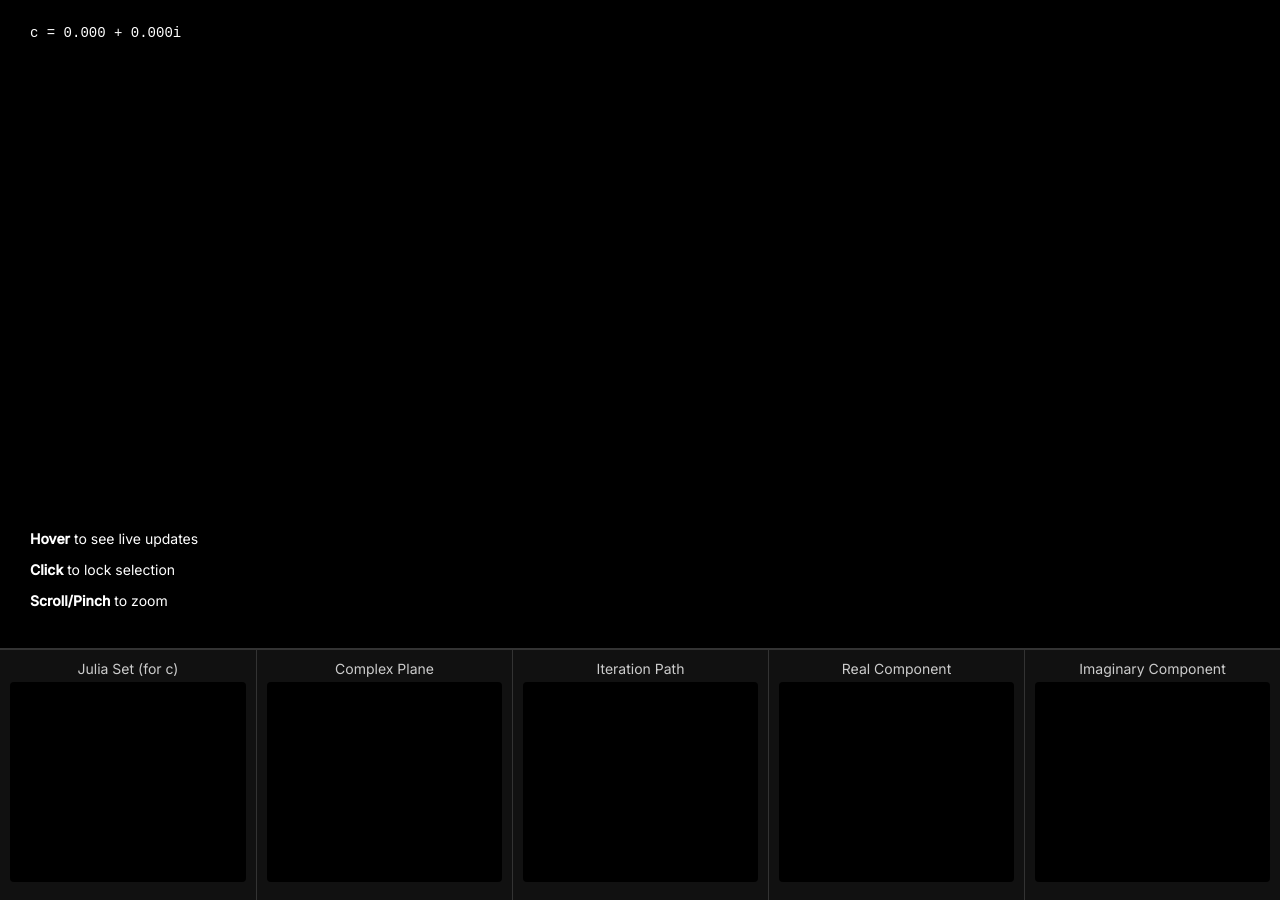
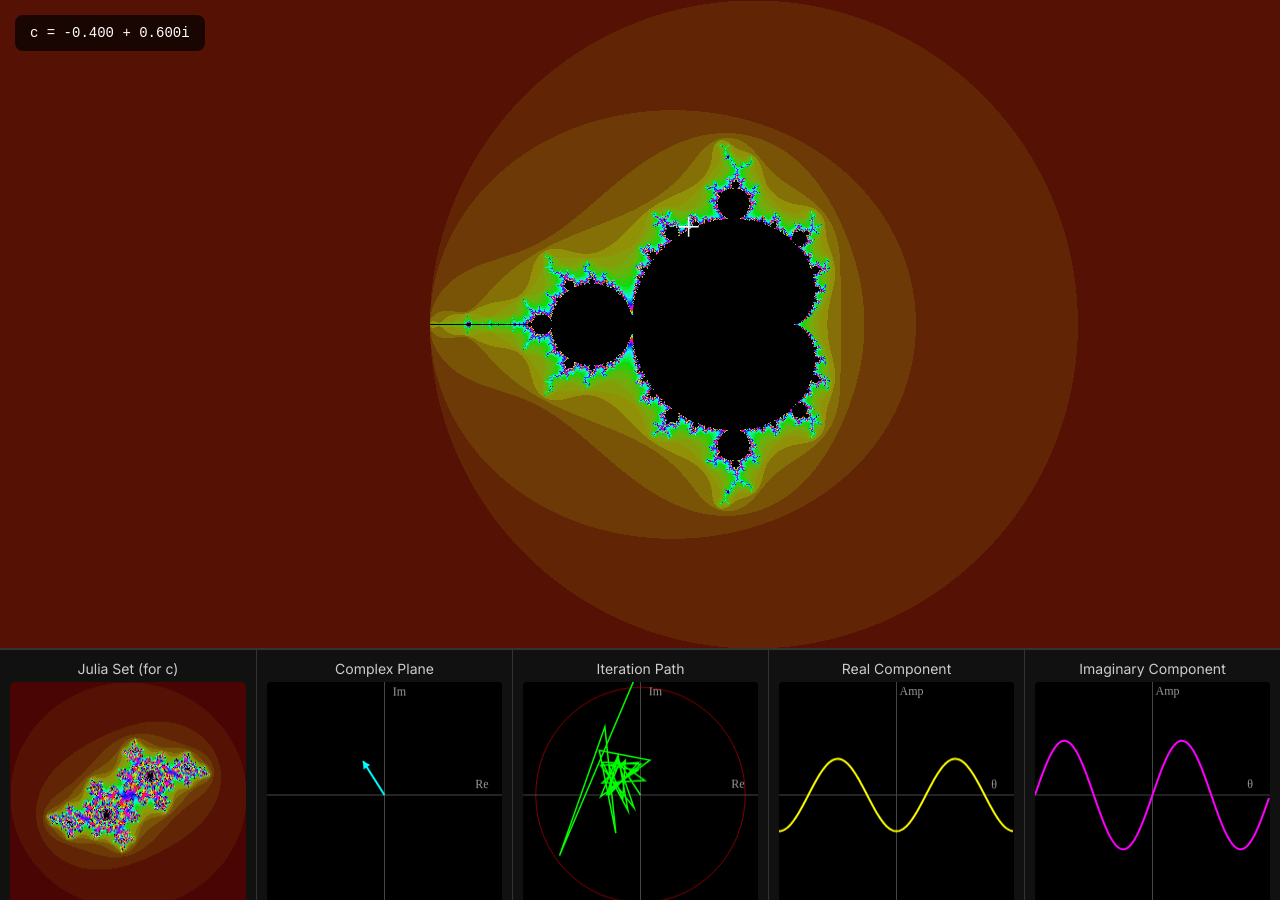
Before and after one commit to JTaal/JTaal.github.io, a Jekyll site: the page visualizations/mandlebrot-julia-analysis.html, which Jekyll copies as it is, in a window 1280 px wide. Built offline with Jekyll 4.4.1, drawn with Linux system fonts in a browser that asks for light colours; part of the change alters nothing that is shown.

Commit message:
Update mandlebrot-julia-analysis.html

```diff
--- a/visualizations/mandlebrot-julia-analysis.html
+++ b/visualizations/mandlebrot-julia-analysis.html
@@ -176,22 +176,46 @@
         const maxIterations = 150;
 
         let hoverC_re = 0.0, hoverC_im = 0.0; // For live hover updates
-        let lockedC_re = 0.0, lockedC_im = 0.0; // For click-to-lock
+        let lockedC_re = -0.4, lockedC_im = 0.6; // Default starting point
+        let isLocked = true; // Start with a locked selection
 
         // Interaction state
         let isDragging = false;
-        let isLocked = false; // Is the selection locked by a click?
         let mouseX = 0, mouseY = 0;
         let lastX = 0, lastY = 0;
         let instructionTimeout;
         let hoverTimeout;
 
         // --- COORDINATE MAPPING ---
-        function getComplexCoords(px, py) { /* ... (omitted for brevity, same as before) ... */ }
-        function getPixelCoords(re, im) { /* ... (omitted for brevity, same as before) ... */ }
+        function getComplexCoords(px, py) {
+            const viewWidth = viewHeight * (m_width / m_height);
+            const re = centerX - viewWidth / 2 + (px / m_width) * viewWidth;
+            const im = centerY + viewHeight / 2 - (py / m_height) * viewHeight;
+            return { re, im };
+        }
+
+        function getPixelCoords(re, im) {
+            const viewWidth = viewHeight * (m_width / m_height);
+            const px = ((re - centerX + viewWidth / 2) / viewWidth) * m_width;
+            const py = ((-im + centerY + viewHeight / 2) / viewHeight) * m_height;
+            return { px, py };
+        }
 
         // --- FRACTAL LOGIC ---
-        function calculateMandelbrot(c_re, c_im) { /* ... (omitted for brevity, same as before) ... */ }
+        function calculateMandelbrot(c_re, c_im) {
+            let z_re = 0, z_im = 0, n = 0;
+            while (n < maxIterations) {
+                const z_re_sq = z_re * z_re;
+                const z_im_sq = z_im * z_im;
+                if (z_re_sq + z_im_sq > 4) return n;
+                const z_im_temp = 2 * z_re * z_im + c_im;
+                z_re = z_re_sq - z_im_sq + c_re;
+                z_im = z_im_temp;
+                n++;
+            }
+            return maxIterations;
+        }
+
         function calculateJulia(z_re, z_im, c_re, c_im) {
             let n = 0;
             while (n < maxIterations) {
@@ -207,8 +231,39 @@
         }
 
         // --- DRAWING FUNCTIONS ---
-        function drawMandelbrot() { /* ... (omitted for brevity, same as before) ... */ }
-        function drawSelectionMarker() { /* ... (omitted for brevity, same as before) ... */ }
+        function drawMandelbrot() {
+            const pixelStep = isDragging ? 4 : 1;
+            for (let px = 0; px < m_width; px += pixelStep) {
+                for (let py = 0; py < m_height; py += pixelStep) {
+                    const { re, im } = getComplexCoords(px, py);
+                    const iterations = calculateMandelbrot(re, im);
+                    if (iterations === maxIterations) {
+                        m_ctx.fillStyle = '#000';
+                    } else {
+                        const hue = (iterations * 10) % 360;
+                        const saturation = 90;
+                        const lightness = iterations < 15 ? 15 + iterations * 2.5 : 50;
+                        m_ctx.fillStyle = `hsl(${hue}, ${saturation}%, ${lightness}%)`;
+                    }
+                    m_ctx.fillRect(px, py, pixelStep, pixelStep);
+                }
+            }
+            drawSelectionMarker();
+        }
+
+        function drawSelectionMarker() {
+            if (!isLocked) return;
+            const { px, py } = getPixelCoords(lockedC_re, lockedC_im);
+            m_ctx.strokeStyle = '#fff';
+            m_ctx.lineWidth = 1.5;
+            m_ctx.beginPath();
+            m_ctx.moveTo(px - 10, py);
+            m_ctx.lineTo(px + 10, py);
+            m_ctx.moveTo(px, py - 10);
+            m_ctx.lineTo(px, py + 10);
+            m_ctx.stroke();
+        }
+
         function drawJuliaSet(ctx, c_re, c_im) {
             const w = ctx.canvas.width;
             const h = ctx.canvas.height;
@@ -216,10 +271,8 @@
 
             for (let px = 0; px < w; px += pixelStep) {
                 for (let py = 0; py < h; py += pixelStep) {
-                    // Map pixel to complex plane for Julia set (z)
                     const z_re = (px - w / 2) / (w / 4);
                     const z_im = (py - h / 2) / (h / 4);
-
                     const iterations = calculateJulia(z_re, z_im, c_re, c_im);
 
                     if (iterations === maxIterations) {
@@ -247,15 +300,95 @@
             drawJuliaSet(graphCanvases.julia, c_re, c_im);
         }
 
-        // Visualization functions are now parameterized with c_re and c_im
-        function drawAxes(ctx, labelX, labelY) { /* ... (omitted for brevity) ... */ }
-        function drawComplexPlane(ctx, c_re, c_im) { /* ... (omitted for brevity) ... */ }
-        function drawWave(ctx, amp, isSine) { /* ... (omitted for brevity) ... */ }
-        function drawIterationPath(ctx, c_re, c_im) { /* ... (omitted for brevity) ... */ }
+        function drawAxes(ctx, labelX, labelY) {
+            const w = ctx.canvas.width; const h = ctx.canvas.height;
+            const cX = w / 2; const cY = h / 2;
+            ctx.strokeStyle = '#444'; ctx.fillStyle = '#999'; ctx.font = '12px Inter';
+            ctx.textAlign = 'center'; ctx.textBaseline = 'middle';
+            ctx.beginPath(); ctx.moveTo(0, cY); ctx.lineTo(w, cY); ctx.stroke();
+            ctx.fillText(labelX, w - 20, cY - 10);
+            ctx.beginPath(); ctx.moveTo(cX, 0); ctx.lineTo(cX, h); ctx.stroke();
+            ctx.fillText(labelY, cX + 15, 10);
+        }
+
+        function drawComplexPlane(ctx, c_re, c_im) {
+            const w = ctx.canvas.width; const h = ctx.canvas.height;
+            ctx.clearRect(0, 0, w, h); drawAxes(ctx, 'Re', 'Im');
+            const scale = Math.min(w, h) / 4;
+            const vX = w / 2 + c_re * scale; const vY = h / 2 - c_im * scale;
+            ctx.strokeStyle = '#00ffff'; ctx.lineWidth = 2;
+            ctx.beginPath(); ctx.moveTo(w / 2, h / 2); ctx.lineTo(vX, vY); ctx.stroke();
+            const headlen = 8; const angle = Math.atan2(vY - h / 2, vX - w / 2);
+            ctx.fillStyle = '#00ffff'; ctx.beginPath(); ctx.moveTo(vX, vY);
+            ctx.lineTo(vX - headlen * Math.cos(angle - Math.PI / 6), vY - headlen * Math.sin(angle - Math.PI / 6));
+            ctx.lineTo(vX - headlen * Math.cos(angle + Math.PI / 6), vY - headlen * Math.sin(angle + Math.PI / 6));
+            ctx.closePath(); ctx.fill();
+        }
+
+        function drawWave(ctx, amp, isSine) {
+            const w = ctx.canvas.width; const h = ctx.canvas.height;
+            ctx.clearRect(0, 0, w, h); drawAxes(ctx, 'θ', 'Amp');
+            const cY = h / 2; const waveH = (h / 2) * 0.8;
+            ctx.strokeStyle = isSine ? '#ff00ff' : '#ffff00'; ctx.lineWidth = 2;
+            ctx.beginPath();
+            for (let x = 0; x < w; x++) {
+                const angle = (x / w) * Math.PI * 4;
+                const y = cY - amp * Math[isSine ? 'sin' : 'cos'](angle) * waveH;
+                if (x === 0) ctx.moveTo(x, y); else ctx.lineTo(x, y);
+            }
+            ctx.stroke();
+        }
+
+        function drawIterationPath(ctx, c_re, c_im) {
+            const w = ctx.canvas.width; const h = ctx.canvas.height;
+            ctx.clearRect(0, 0, w, h); drawAxes(ctx, 'Re', 'Im');
+            const scale = Math.min(w, h) / 4.2;
+            ctx.strokeStyle = 'rgba(255, 0, 0, 0.5)'; ctx.lineWidth = 1;
+            ctx.beginPath(); ctx.arc(w/2, h/2, 2 * scale, 0, Math.PI * 2); ctx.stroke();
+            let z_re = 0, z_im = 0, n = 0; const path = [{x: 0, y: 0}];
+            while (n < maxIterations) {
+                const z_re_sq = z_re * z_re; const z_im_sq = z_im * z_im;
+                if (z_re_sq + z_im_sq > 4) break;
+                const z_im_temp = 2 * z_re * z_im + c_im;
+                z_re = z_re_sq - z_im_sq + c_re; z_im = z_im_temp;
+                path.push({x: z_re, y: z_im}); n++;
+            }
+            ctx.strokeStyle = '#0f0'; ctx.lineWidth = 1.5; ctx.beginPath();
+            for(let i = 0; i < path.length; i++) {
+                const px = w/2 + path[i].x * scale; const py = h/2 - path[i].y * scale;
+                if(i === 0) ctx.moveTo(px, py); else ctx.lineTo(px, py);
+            }
+            ctx.stroke();
+        }
+
 
         // --- EVENT HANDLERS ---
-        function handleResize() { /* ... (omitted for brevity, same as before) ... */ }
-        function handleWheel(event) { /* ... (omitted for brevity, same as before) ... */ }
+        function handleResize() {
+            const container = document.getElementById('mandelbrot-container');
+            m_width = container.clientWidth; m_height = container.clientHeight;
+            mandelbrotCanvas.width = m_width; mandelbrotCanvas.height = m_height;
+            document.querySelectorAll('.graph-canvas').forEach(canvas => {
+                const parent = canvas.parentElement;
+                canvas.width = parent.clientWidth - 20;
+                canvas.height = parent.clientHeight - 40;
+            });
+            drawMandelbrot();
+            updateAllVisualizations(isLocked ? lockedC_re : hoverC_re, isLocked ? lockedC_im : hoverC_im);
+        }
+
+        function handleWheel(event) {
+            event.preventDefault();
+            const rect = mandelbrotCanvas.getBoundingClientRect();
+            const mouseX = event.clientX - rect.left;
+            const mouseY = event.clientY - rect.top;
+            const { re: re_before, im: im_before } = getComplexCoords(mouseX, mouseY);
+            const zoomFactor = event.deltaY < 0 ? 1 / 1.25 : 1.25;
+            viewHeight *= zoomFactor;
+            const { re: re_after, im: im_after } = getComplexCoords(mouseX, mouseY);
+            centerX += re_before - re_after;
+            centerY += im_before - im_after;
+            drawMandelbrot();
+        }
 
         function handleMouseDown(e) {
             isDragging = true;
@@ -287,11 +420,10 @@
                 hoverC_re = re;
                 hoverC_im = im;
 
-                // Debounce hover updates for performance
                 clearTimeout(hoverTimeout);
                 hoverTimeout = setTimeout(() => {
                     updateAllVisualizations(hoverC_re, hoverC_im);
-                }, 50); // 50ms delay
+                }, 20); // 20ms delay for performance
             }
         }
 
@@ -300,7 +432,6 @@
             isDragging = false;
             mandelbrotCanvas.style.cursor = 'crosshair';
 
-            // If it was a click (not a drag), toggle lock state
             if (Math.abs(e.clientX - lastX) < 5 && Math.abs(e.clientY - lastY) < 5 && wasDragging) {
                  isLocked = !isLocked;
                  if (isLocked) {
@@ -312,7 +443,11 @@
             drawMandelbrot();
         }
 
-        function showInstructions() { /* ... (omitted for brevity, same as before) ... */ }
+        function showInstructions() {
+            clearTimeout(instructionTimeout);
+            instructions.style.opacity = 1;
+            instructionTimeout = setTimeout(() => { instructions.style.opacity = 0; }, 4000);
+        }
 
         // --- INITIALIZATION ---
         window.addEventListener('resize', handleResize);
@@ -321,140 +456,8 @@
         window.addEventListener('mouseup', handleMouseUp);
         mandelbrotCanvas.addEventListener('wheel', handleWheel, { passive: false });
 
-        // Initial setup
         handleResize();
         showInstructions();
-
-        // --- FULL FUNCTION DEFINITIONS (COLLAPSED EARLIER) ---
-        function getComplexCoords(px, py) {
-            const viewWidth = viewHeight * (m_width / m_height);
-            const re = centerX - viewWidth / 2 + (px / m_width) * viewWidth;
-            const im = centerY + viewHeight / 2 - (py / m_height) * viewHeight;
-            return { re, im };
-        }
-        function getPixelCoords(re, im) {
-            const viewWidth = viewHeight * (m_width / m_height);
-            const px = ((re - centerX + viewWidth / 2) / viewWidth) * m_width;
-            const py = ((-im + centerY + viewHeight / 2) / viewHeight) * m_height;
-            return { px, py };
-        }
-        function calculateMandelbrot(c_re, c_im) {
-            let z_re = 0, z_im = 0, n = 0;
-            while (n < maxIterations) {
-                const z_re_sq = z_re * z_re; const z_im_sq = z_im * z_im;
-                if (z_re_sq + z_im_sq > 4) return n;
-                const z_im_temp = 2 * z_re * z_im + c_im;
-                z_re = z_re_sq - z_im_sq + c_re; z_im = z_im_temp; n++;
-            }
-            return maxIterations;
-        }
-        function drawMandelbrot() {
-            const pixelStep = isDragging ? 4 : 1;
-            for (let px = 0; px < m_width; px += pixelStep) {
-                for (let py = 0; py < m_height; py += pixelStep) {
-                    const { re, im } = getComplexCoords(px, py);
-                    const iterations = calculateMandelbrot(re, im);
-                    if (iterations === maxIterations) { m_ctx.fillStyle = '#000'; }
-                    else {
-                        const hue = (iterations * 10) % 360; const saturation = 90;
-                        const lightness = iterations < 15 ? 15 + iterations * 2.5 : 50;
-                        m_ctx.fillStyle = `hsl(${hue}, ${saturation}%, ${lightness}%)`;
-                    }
-                    m_ctx.fillRect(px, py, pixelStep, pixelStep);
-                }
-            }
-            drawSelectionMarker();
-        }
-        function drawSelectionMarker() {
-            if (!isLocked) return;
-            const { px, py } = getPixelCoords(lockedC_re, lockedC_im);
-            m_ctx.strokeStyle = '#fff'; m_ctx.lineWidth = 1.5; m_ctx.beginPath();
-            m_ctx.moveTo(px - 10, py); m_ctx.lineTo(px + 10, py);
-            m_ctx.moveTo(px, py - 10); m_ctx.lineTo(px, py + 10); m_ctx.stroke();
-        }
-        function drawAxes(ctx, labelX, labelY) {
-            const w = ctx.canvas.width; const h = ctx.canvas.height;
-            const cX = w / 2; const cY = h / 2;
-            ctx.strokeStyle = '#444'; ctx.fillStyle = '#999'; ctx.font = '12px Inter';
-            ctx.textAlign = 'center'; ctx.textBaseline = 'middle';
-            ctx.beginPath(); ctx.moveTo(0, cY); ctx.lineTo(w, cY); ctx.stroke();
-            ctx.fillText(labelX, w - 20, cY - 10);
-            ctx.beginPath(); ctx.moveTo(cX, 0); ctx.lineTo(cX, h); ctx.stroke();
-            ctx.fillText(labelY, cX + 15, 10);
-        }
-        function drawComplexPlane(ctx, c_re, c_im) {
-            const w = ctx.canvas.width; const h = ctx.canvas.height;
-            ctx.clearRect(0, 0, w, h); drawAxes(ctx, 'Re', 'Im');
-            const scale = Math.min(w, h) / 4;
-            const vX = w / 2 + c_re * scale; const vY = h / 2 - c_im * scale;
-            ctx.strokeStyle = '#00ffff'; ctx.lineWidth = 2;
-            ctx.beginPath(); ctx.moveTo(w / 2, h / 2); ctx.lineTo(vX, vY); ctx.stroke();
-            const headlen = 8; const angle = Math.atan2(vY - h / 2, vX - w / 2);
-            ctx.fillStyle = '#00ffff'; ctx.beginPath(); ctx.moveTo(vX, vY);
-            ctx.lineTo(vX - headlen * Math.cos(angle - Math.PI / 6), vY - headlen * Math.sin(angle - Math.PI / 6));
-            ctx.lineTo(vX - headlen * Math.cos(angle + Math.PI / 6), vY - headlen * Math.sin(angle + Math.PI / 6));
-            ctx.closePath(); ctx.fill();
-        }
-        function drawWave(ctx, amp, isSine) {
-            const w = ctx.canvas.width; const h = ctx.canvas.height;
-            ctx.clearRect(0, 0, w, h); drawAxes(ctx, 'θ', 'Amp');
-            const cY = h / 2; const waveH = (h / 2) * 0.8;
-            ctx.strokeStyle = isSine ? '#ff00ff' : '#ffff00'; ctx.lineWidth = 2;
-            ctx.beginPath();
-            for (let x = 0; x < w; x++) {
-                const angle = (x / w) * Math.PI * 4;
-                const y = cY - amp * Math[isSine ? 'sin' : 'cos'](angle) * waveH;
-                if (x === 0) ctx.moveTo(x, y); else ctx.lineTo(x, y);
-            }
-            ctx.stroke();
-        }
-        function drawIterationPath(ctx, c_re, c_im) {
-            const w = ctx.canvas.width; const h = ctx.canvas.height;
-            ctx.clearRect(0, 0, w, h); drawAxes(ctx, 'Re', 'Im');
-            const scale = Math.min(w, h) / 4.2;
-            ctx.strokeStyle = 'rgba(255, 0, 0, 0.5)'; ctx.lineWidth = 1;
-            ctx.beginPath(); ctx.arc(w/2, h/2, 2 * scale, 0, Math.PI * 2); ctx.stroke();
-            let z_re = 0, z_im = 0, n = 0; const path = [{x: 0, y: 0}];
-            while (n < maxIterations) {
-                const z_re_sq = z_re * z_re; const z_im_sq = z_im * z_im;
-                if (z_re_sq + z_im_sq > 4) break;
-                const z_im_temp = 2 * z_re * z_im + c_im;
-                z_re = z_re_sq - z_im_sq + c_re; z_im = z_im_temp;
-                path.push({x: z_re, y: z_im}); n++;
-            }
-            ctx.strokeStyle = '#0f0'; ctx.lineWidth = 1.5; ctx.beginPath();
-            for(let i = 0; i < path.length; i++) {
-                const px = w/2 + path[i].x * scale; const py = h/2 - path[i].y * scale;
-                if(i === 0) ctx.moveTo(px, py); else ctx.lineTo(px, py);
-            }
-            ctx.stroke();
-        }
-        function handleResize() {
-            const container = document.getElementById('mandelbrot-container');
-            m_width = container.clientWidth; m_height = container.clientHeight;
-            mandelbrotCanvas.width = m_width; mandelbrotCanvas.height = m_height;
-            document.querySelectorAll('.graph-canvas').forEach(canvas => {
-                const parent = canvas.parentElement;
-                canvas.width = parent.clientWidth - 20;
-                canvas.height = parent.clientHeight - 40;
-            });
-            drawMandelbrot();
-            updateAllVisualizations(isLocked ? lockedC_re : hoverC_re, isLocked ? lockedC_im : hoverC_im);
-        }
-        function handleWheel(event) {
-            event.preventDefault();
-            const rect = mandelbrotCanvas.getBoundingClientRect();
-            const mouseX = event.clientX - rect.left;
-            const mouseY = event.clientY - rect.top;
-            const { re: re_before, im: im_before } = getComplexCoords(mouseX, mouseY);
-            const zoomFactor = event.deltaY < 0 ? 1 / 1.25 : 1.25;
-            viewHeight *= zoomFactor;
-            const { re: re_after, im: im_after } = getComplexCoords(mouseX, mouseY);
-            centerX += re_before - re_after;
-            centerY += im_before - im_after;
-            drawMandelbrot();
-        }
-        function showInstructions() {
-            clearTimeout(instructionTimeout);
-            instructions.style.opacity = 1;
-            instructionTimeout = setTimeout(() => { instructions.style.opa
+    </script>
+</body>
+</html>
```
